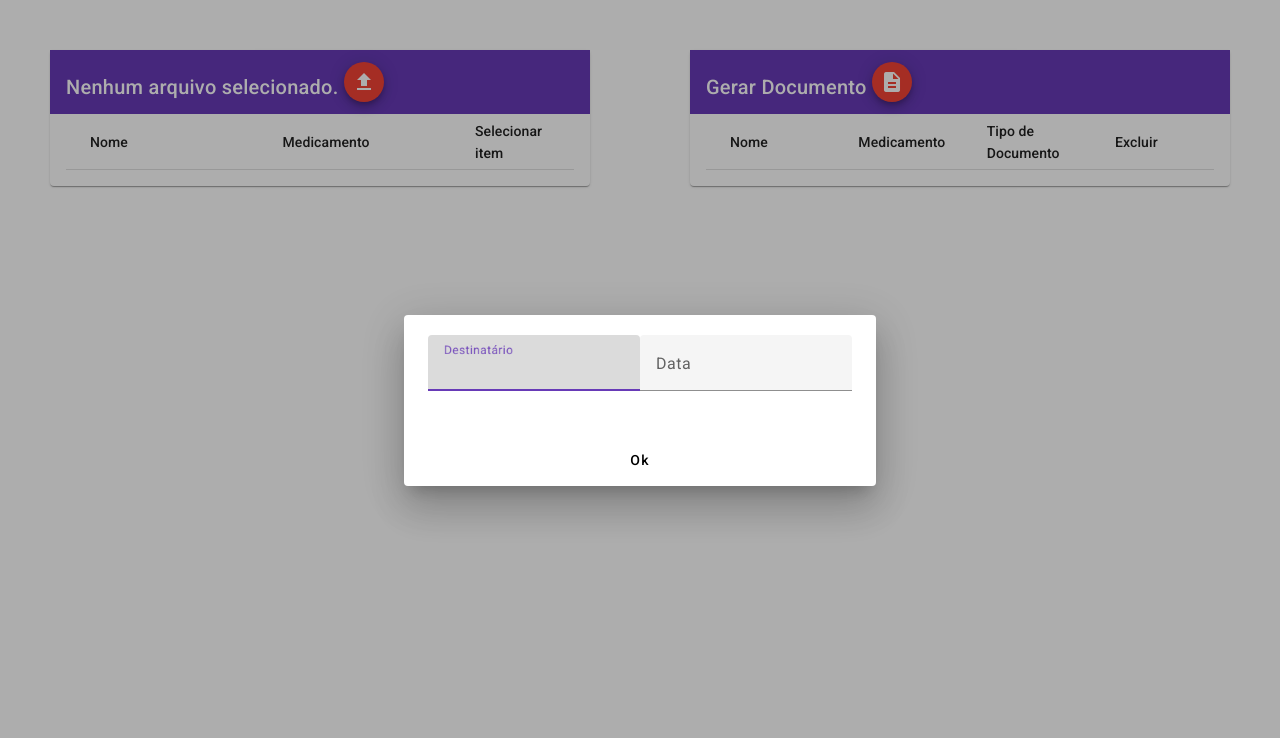
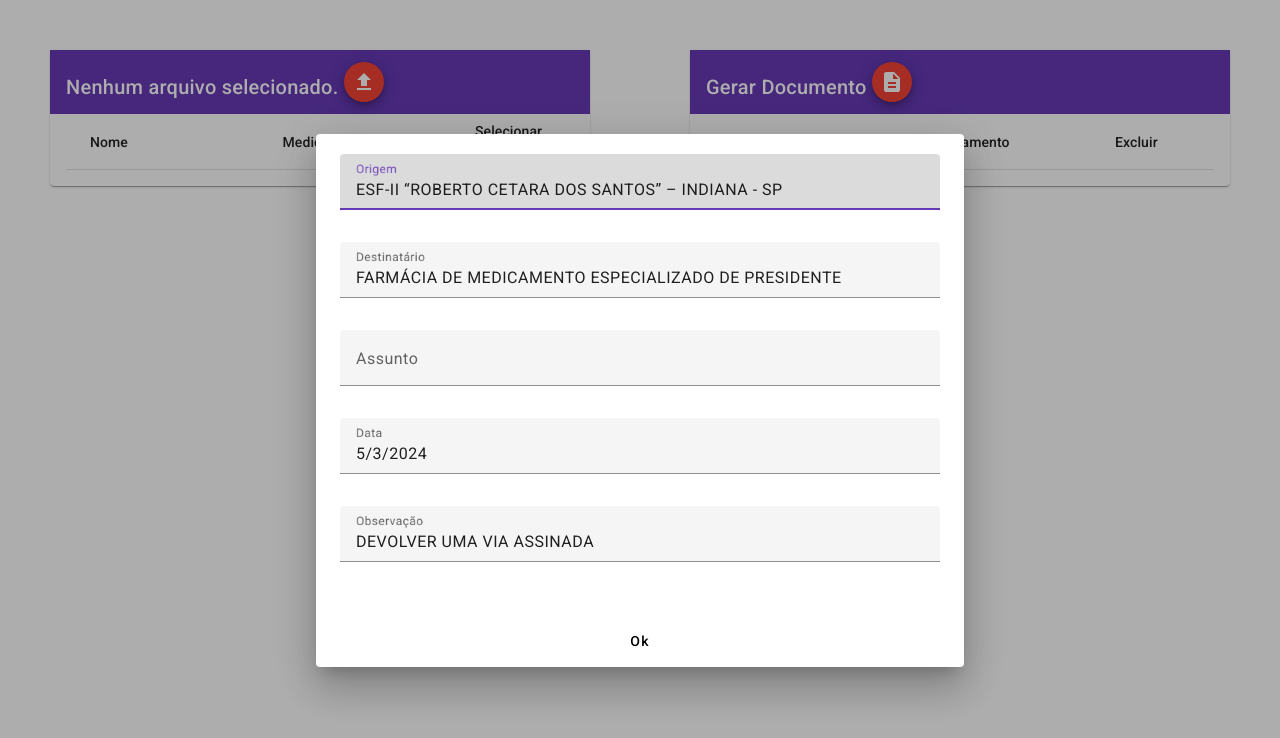
Before and after one commit to lfachiano/alto-custo, an Angular app: page / in a window 1280 px wide. Both pictures are taken after a click on the button "description". Shown: the top 738 px of the page. Built offline with nearby package versions, Linux system fonts and the light colour scheme.

Commit message:
refatoração

```diff
--- a/src/app/remessa/exportar-documento-dialog/exportar-documento-dialog.component.css
+++ b/src/app/remessa/exportar-documento-dialog/exportar-documento-dialog.component.css
@@ -0,0 +1,10 @@
+.form {
+  min-width: 150px;
+  max-width: 600px;
+  width: 100%;
+}
+
+mat-form-field {
+  margin-bottom: 10px;
+  width: 100%;
+}
--- a/src/app/remessa/exportar-documento-dialog/exportar-documento-dialog.component.html
+++ b/src/app/remessa/exportar-documento-dialog/exportar-documento-dialog.component.html
@@ -1,6 +1,11 @@
 <div mat-dialog-content>
 
   <div class="form">
+
+    <mat-form-field>
+      <mat-label>Origem</mat-label>
+      <input matInput type="text" [(ngModel)]="dados.origem">
+    </mat-form-field>
 
     <mat-form-field>
       <mat-label>Destinatário</mat-label>
@@ -8,8 +13,18 @@
     </mat-form-field>
 
     <mat-form-field>
+      <mat-label>Assunto</mat-label>
+      <input matInput type="text" [(ngModel)]="dados.assunto">
+    </mat-form-field>
+
+    <mat-form-field>
       <mat-label>Data</mat-label>
       <input matInput type="text" [(ngModel)]="dados.data">
+    </mat-form-field>
+
+    <mat-form-field>
+      <mat-label>Observação</mat-label>
+      <input matInput type="text" [(ngModel)]="dados.obrservacao">
     </mat-form-field>
 
   </div>
--- a/src/app/remessa/exportar-documento-dialog/exportar-documento-dialog.component.ts
+++ b/src/app/remessa/exportar-documento-dialog/exportar-documento-dialog.component.ts
@@ -10,16 +10,30 @@ import { DadosParaRelatorio } from 'src/app/tipos/dados-para-relatorio';
 export class ExportarDocumentoDialogComponent {
 
   dados: DadosParaRelatorio = {
-    destinatario: "",
-    data: ""
+    origem: `ESF-II “ROBERTO CETARA DOS SANTOS” – INDIANA - SP`,
+    destinatario: `FARMÁCIA DE MEDICAMENTO ESPECIALIZADO DE PRESIDENTE`,
+    assunto: "",
+    data: "",
+    obrservacao: "DEVOLVER UMA VIA ASSINADA"
   };
 
   constructor(
     public dialogRef: MatDialogRef<ExportarDocumentoDialogComponent>
   ) {
+
+    const agora = Date.now();
+    const hoje = new Date(agora);
+    this.dados.data = hoje.toLocaleDateString();
+
    }
 
   onConfirm(result: boolean): void {
+
+    this.dados.origem = this.dados.origem.toUpperCase();
+    this.dados.destinatario = this.dados.destinatario.toUpperCase();
+    this.dados.assunto = this.dados.assunto.toUpperCase();
+    this.dados.obrservacao = this.dados.obrservacao.toUpperCase();
+
     this.dialogRef.close(this.dados);
   }
 
--- a/src/app/remessa/remessa.module.ts
+++ b/src/app/remessa/remessa.module.ts
@@ -11,10 +11,12 @@ import { MatDialogModule } from '@angular/material/dialog';
 import { MatFormFieldModule } from '@angular/material/form-field';
 import { MatIconModule } from '@angular/material/icon';
 import { MatInputModule } from '@angular/material/input';
+import { MatProgressSpinnerModule } from '@angular/material/progress-spinner';
 import { MatSelectModule } from '@angular/material/select';
 import { MatTableModule } from '@angular/material/table';
 import { MatToolbarModule } from '@angular/material/toolbar';
 import { ExportarDocumentoDialogComponent } from './exportar-documento-dialog/exportar-documento-dialog.component';
+
 
 
 
@@ -37,6 +39,7 @@ import { ExportarDocumentoDialogComponent } from './exportar-documento-dialog/ex
     MatFormFieldModule,
     MatIconModule,
     MatInputModule,
+    MatProgressSpinnerModule,
     MatSelectModule,
     MatTableModule,
     MatToolbarModule,
--- a/src/app/remessa/remessa/remessa.component.html
+++ b/src/app/remessa/remessa/remessa.component.html
@@ -63,6 +63,7 @@
 </mat-toolbar>
 
 <mat-card-content>
+
   <mat-table [dataSource]="itens" class="mat-table">
 
     <!-- Coluna de Nome -->
@@ -78,10 +79,12 @@
     </ng-container>
 
      <!-- Coluna de Tipo -->
-     <ng-container matColumnDef="tipo">
-      <mat-header-cell *matHeaderCellDef> Tipo de Documento </mat-header-cell>
-      <mat-cell *matCellDef="let item"> {{ item.tipoDeDocumento }} </mat-cell>
-    </ng-container>
+     <!--
+       <ng-container matColumnDef="tipo">
+         <mat-header-cell *matHeaderCellDef> Tipo de Documento </mat-header-cell>
+         <mat-cell *matCellDef="let item"> {{ item.tipoDeDocumento }} </mat-cell>
+        </ng-container>
+      -->
 
      <!-- Coluna de Excluir -->
      <ng-container matColumnDef="excluir">
--- a/src/app/remessa/remessa/remessa.component.ts
+++ b/src/app/remessa/remessa/remessa.component.ts
@@ -21,11 +21,12 @@ type DADOS = any[][];
 export class RemessaComponent {
 
   readonly colunasDaPlanilha = ['nome', 'medicamento', 'selecionar'];
-  readonly colunasDaRemessa = ['nome', 'medicamento', 'tipo', 'excluir'];
+  readonly colunasDaRemessa = ['nome', 'medicamento', 'excluir'];
 
   nomeDoArquivo: any;
   dados: DADOS = [];
   itens = new MatTableDataSource<ItemDeRemessa>();
+  espera = false;
 
   constructor(
     private service: LocalStorageService,
@@ -36,6 +37,8 @@ export class RemessaComponent {
 
   onFileSelected(evt: any) {
 
+
+
     const target: DataTransfer = <DataTransfer>(evt.target);
 
     if (target.files.length !== 1) {
@@ -45,6 +48,7 @@ export class RemessaComponent {
 
 
     const reader: FileReader = new FileReader();
+
     reader.onload = (e: any) => {
 
       //lê o arquivo
@@ -66,7 +70,6 @@ export class RemessaComponent {
 
   usar(item: any) {
 
-
     const dialog = this.dialog.open(TipoDocumentoDialogComponent, {
       data: {
         nome: item[0],
@@ -80,6 +83,7 @@ export class RemessaComponent {
       aux.push(result);
       this.itens.connect().next(aux);
     });
+
 
   }
 
@@ -106,31 +110,42 @@ export class RemessaComponent {
 
   gerarDocumento(componentes: DadosParaRelatorio) {
 
-    let nomeDoDestinatario = componentes.destinatario
-    let data = componentes.data;
-
     let documento = new jspdf('p', 'mm', 'a4');
 
-    //adiociona o cabeçalho
+    //adiciona o cabeçalho
     documento.addImage("assets/cabecalho-indiana.jpg", "JPEG", 0, 0, 200, 30);
 
+    //Fonte padrão
+    documento.setFont("Helvetica", "normal");
+
     //Título
-    let titulo = `RELAÇÃO DE REMESSA`;
+    let titulo = `RELAÇÃO DE REMESSA ${componentes.data}`;
     documento.setFontSize(20);
-    documento.text(titulo, 65, 50);
+    documento.text(titulo, 45, 50);
+
+    //tamanho padrão
+    documento.setFontSize(12);
+
+    //Origem
+    let origem = `DE: ${componentes.origem}`
+    documento.text(origem, 10, 65);
 
     //Destinatário
-    let destinatario = `Aos cuidados do(a) senhor(a)`;
-    documento.setFontSize(12);
+    let destinatario = `PARA: ${componentes.destinatario}`;
     documento.text(destinatario, 10, 70);
-    documento.text(nomeDoDestinatario, 10, 75);
 
-    //relação de documentos
+    //Assunto
+    let assunto = `ASSUNTO: ${componentes.assunto}`;
+    documento.setFont("Helvetica", "bold");
+    documento.text(assunto, 10, 83);
+
+    //Relação de documentos
+    documento.setFont("Helvetica", "normal");
     documento.setFontSize(9);
     let dados =  this.itens.data;
     let linha = 90
     for (let i=0; i<dados.length; i++) {
-      documento.text(`${(i+1)}) ${dados[i].nome} - ${dados[i].medicamento} - ${dados[i].tipoDeDocumento}`, 15, linha);
+      documento.text(`${(i+1)}) ${dados[i].nome} - ${dados[i].medicamento}`, 15, linha);
       linha += 5;
 
       if (linha >= 250) {
@@ -141,16 +156,19 @@ export class RemessaComponent {
 
     }
 
+    //Assinaturas
+    documento.setFontSize(12);
+    documento.text(`ENVIADO POR: `, 10, 260);
+    documento.text(`DATA:       /       /    `, 150, 260);
+    documento.text(`RECEBIDO POR: `, 10, 270);
+    documento.text(`DATA:       /       /    `, 150, 270);
 
-    //encerramento
-    documento.setFontSize(12);
-    documento.text(`Indiana/SP, ${data}`, 150, 250);
+    //Observação
+    documento.text(`OBS: ${componentes.obrservacao}`, 10, 280);
 
     //abre o arquivo em uma nova aba
     documento.output("dataurlnewwindow");
 
   }
 
-
-
 }
--- a/src/app/remessa/tipo-documento-dialog/tipo-documento-dialog.component.css
+++ b/src/app/remessa/tipo-documento-dialog/tipo-documento-dialog.component.css
@@ -1,5 +1,10 @@
 .form {
   min-width: 150px;
-  max-width: 300px;
+  max-width: 600px;
   width: 100%;
 }
+
+mat-form-field {
+  margin-bottom: 10px;
+  width: 100%;
+}
--- a/src/app/remessa/tipo-documento-dialog/tipo-documento-dialog.component.html
+++ b/src/app/remessa/tipo-documento-dialog/tipo-documento-dialog.component.html
@@ -12,6 +12,7 @@
       <input matInput type="text" [(ngModel)]="itemRemessa.medicamento" [value]="itemRemessa.medicamento">
     </mat-form-field>
 
+    <!--
       <mat-form-field>
         <mat-label>Escolha o tipo de documento</mat-label>
         <mat-select [(value)]="itemRemessa.tipoDeDocumento" name="tipos">
@@ -20,6 +21,7 @@
           </mat-option>
         </mat-select>
       </mat-form-field>
+    -->
 
   </div>
 
--- a/src/app/remessa/tipo-documento-dialog/tipo-documento-dialog.component.ts
+++ b/src/app/remessa/tipo-documento-dialog/tipo-documento-dialog.component.ts
@@ -31,11 +31,15 @@ export class TipoDocumentoDialogComponent {
 
     this.itemRemessa.nome = data.nome;
     this.itemRemessa.medicamento = data.medicamento;
-    this.itemRemessa.tipoDeDocumento = this.valores[0].texto;
+    this.itemRemessa.tipoDeDocumento = ``;
 
    }
 
   onConfirm(result: boolean): void {
+
+    this.itemRemessa.nome = this.itemRemessa.nome.toUpperCase();
+    this.itemRemessa.medicamento = this.itemRemessa.medicamento.toUpperCase();
+
     this.dialogRef.close(this.itemRemessa);
   }
 }
--- a/src/app/tipos/dados-para-relatorio.ts
+++ b/src/app/tipos/dados-para-relatorio.ts
@@ -1,4 +1,7 @@
 export interface DadosParaRelatorio {
+  origem: string,
   destinatario: string,
-  data: string
+  assunto: string,
+  data: string,
+  obrservacao: string
 }
```
Lines whose indentation alone changed are shown as unchanged.
